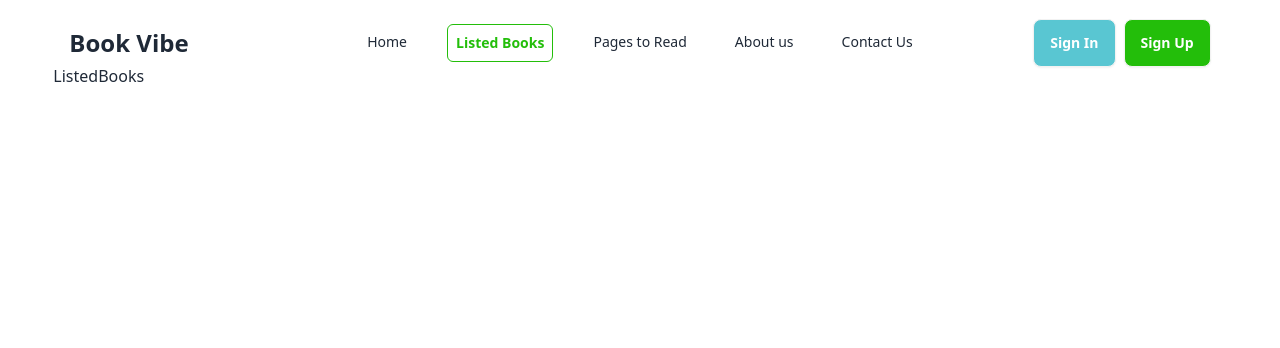
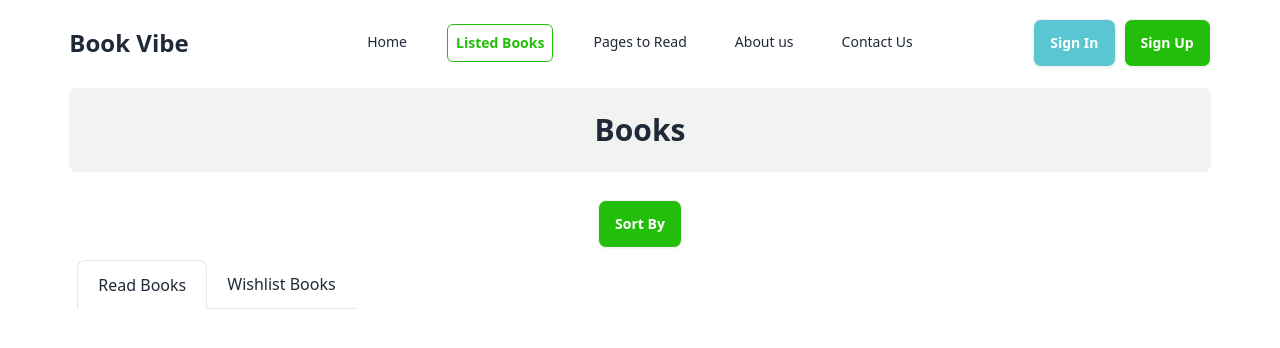
Before and after one commit to TabiaAfrose-git/Assigment-8, a React (Vite) app: page /listedbooks in a window 1280 px wide. Shown: the top 348 px of the page. Built offline with nearby package versions, Linux system fonts and the light colour scheme.

Commit message:
add untility folder

```diff
--- a/package.json
+++ b/package.json
@@ -17,6 +17,7 @@
     "react-dom": "^18.3.1",
     "react-icons": "^5.3.0",
     "react-router-dom": "^6.26.2",
+    "react-toastify": "^10.0.5",
     "sort-by": "^1.2.0"
   },
   "devDependencies": {
--- a/src/Components/BookDetails/BookDetails.jsx
+++ b/src/Components/BookDetails/BookDetails.jsx
@@ -1,4 +1,7 @@
 import { useLoaderData, useParams } from "react-router-dom";
+import { saveReadBooks } from "../../Utility/localstorage";
+import { ToastContainer, toast } from 'react-toastify';
+import 'react-toastify/dist/ReactToastify.css';
 
 const BookDetails = () => {
     const books = useLoaderData();
@@ -7,6 +10,11 @@ const BookDetails = () => {
     const Int_id = parseInt(id);
     const book =  books.find(book =>(book.bookId === Int_id))
     const {image,bookName,tags,author,category,rating,review,totalPages,publisher,yearOfPublishing} = book;
+
+    const  handelReadBooks =()=>{
+      saveReadBooks(Int_id);
+      toast("You already read this book.")
+    }
     return (
 <div className="hero min-h-[100vh-70px]">
   <div className="hero-content bg-base-200 rounded-xl flex-col lg:flex-row p-20 mt-20 ">
@@ -51,14 +59,13 @@ const BookDetails = () => {
 
             </tbody>
         </table>
-    <button className="btn bg-white text-black my-5 m-4 px-6 border border-slate-400">Read</button>
+    <button onClick={handelReadBooks} className="btn bg-white text-black my-5 m-4 px-6 border border-slate-400">Read</button>
       <button className="btn bg-[#59C6D2] text-white my-5">Wishlist</button>
     </div>
   </div>
+  <ToastContainer />
 </div>
-
-
-    );
+);
 };
 
 export default BookDetails;
--- /dev/null
+++ b/src/Components/ReadBooks/ReadBooks.jsx
@@ -0,0 +1,12 @@
+
+const ReadBooks = () => {
+
+    return (
+        <div>
+            <h1>ReadBooks...</h1>
+
+        </div>
+    );
+};
+
+export default ReadBooks;
--- /dev/null
+++ b/src/Components/WishlistBooks/WishlistBooks.jsx
@@ -0,0 +1,10 @@
+
+const WishlistBooks = () => {
+    return (
+        <div>
+            <h1>Wishlist Books...</h1>
+        </div>
+    );
+};
+
+export default WishlistBooks;
--- a/src/Pages/Contact/Contact.jsx
+++ b/src/Pages/Contact/Contact.jsx
@@ -2,7 +2,7 @@
 const Contact = () => {
     return (
         <div className="min-h-full flex items-center justify-center m-auto">
-            <div className="card  bg-base-200  mt-20  p-20">
+            <div className="card  bg-base-200 mt-20 p-20">
                 <div className="card-body">
                     <h2 className="card-title text-3xl font-bold">Contact Us</h2>
                     <p> <span className="font-semibold text-xl">Book Vibe</span><br/>
@@ -15,8 +15,6 @@ const Contact = () => {
                     </p>
                 </div>
             </div>
-
-
         </div>
     );
 };
--- a/src/Pages/ListedBooks/ListedBooks.jsx
+++ b/src/Pages/ListedBooks/ListedBooks.jsx
@@ -1,8 +1,38 @@
+import { useState } from "react";
+import { Link, Outlet } from "react-router-dom";
 
 const ListedBooks = () => {
+    const [tabIndex, setTabIndex] = useState(0);
     return (
         <div>
-            <h1>ListedBooks</h1>
+            <h1 className="text-3xl mx-4 font-bold p-6 bg-base-200 my-6 flex items-center justify-center rounded-lg">Books</h1>
+            <div className="flex items-center justify-center ">
+                <div className="dropdown dropdown-bottom">
+                <div tabIndex={0} role="button" className="btn m-1 bg-[#23BE0A] text-white">Sort By</div>
+                <ul tabIndex={0} className="dropdown-content menu bg-base-100 rounded-box z-[1] w-52 p-2 shadow">
+                    <li><a>Item 1</a></li>
+                    <li><a>Item 2</a></li>
+                    <li><a>Item 3</a></li>
+                </ul>
+                </div>
+            </div>
+            {/* listed book */}
+            <div className="flex items-center mx-4 p-2 overflow-x-auto overflow-y-hidden sm:justify-start flex-nowrap dark:bg-gray-100 dark:text-gray-800 rounded-lg">
+                <Link
+                 to=''
+                onClick={()=> setTabIndex(0)}
+                 rel="noopener noreferrer" href="#" className={`flex items-center flex-shrink-0 px-5 py-3 space-x-2 ${tabIndex === 0 ? 'border border-b-0' : 'border-b'} rounded-t-lg dark:border-gray-600 dark:text-gray-900`}>
+                    <span>Read Books</span>
+                </Link>
+                <Link
+                to={``}
+                onClick={()=> setTabIndex(1)}
+                rel="noopener noreferrer" href="#" className={`flex items-center flex-shrink-0 px-5 py-3 space-x-2 ${tabIndex === 1 ? 'border border-b-0' : 'border-b'} rounded-t-lg dark:border-gray-600 dark:text-gray-900`}>
+                    <span>Wishlist Books</span>
+                </Link>
+            </div>
+            <Outlet></Outlet>
+
         </div>
     );
 };
--- /dev/null
+++ b/src/Utility/localstorage.js
@@ -0,0 +1,19 @@
+
+const getReadBooks  = () =>{
+    const storeReadBooks  = localStorage.getItem('read-books');
+        if(storeReadBooks){
+            return JSON.parse(storeReadBooks);
+
+        }
+        return [];
+}
+
+const saveReadBooks = id => {
+ const storeReadBooks = getReadBooks();
+ const exists = storeReadBooks.find(bookId => bookId === id);
+ if(!exists){
+    storeReadBooks.push(id);
+    localStorage.setItem('read-books', JSON.stringify(storeReadBooks))
+ }
+}
+export{getReadBooks,saveReadBooks}
--- a/src/main.jsx
+++ b/src/main.jsx
@@ -13,6 +13,8 @@ import AboutUs from './Pages/AboutUs/AboutUs';
 import Contact from './Pages/Contact/Contact';
 import Error from './Components/Error/Error';
 import BookDetails from './Components/BookDetails/BookDetails';
+import WishlistBooks from './Components/WishlistBooks/WishlistBooks';
+import ReadBooks from './Components/ReadBooks/ReadBooks';
 
 
 const router = createBrowserRouter([
@@ -45,7 +47,21 @@ const router = createBrowserRouter([
         {
           path:"/book/:id",
           element:<BookDetails></BookDetails>,
-          loader: ()=> fetch('../public/Data.json')
+          loader: ()=> fetch('../public/Data.json'),
+          children:[
+            {
+              index: true,
+              element:<ReadBooks></ReadBooks>,
+              loader: ()=>fetch('../public/Data.json')
+
+            },
+            {
+              path:'wishlist',
+              element:<WishlistBooks></WishlistBooks>,
+              loader: ()=> fetch('../public/Data.json'),
+            }
+          ]
+
         }
 
 
```
Also changed, not shown: src/Components/ListBook/ListBook.jsx (added), 1 other file (tests, documents, lock files or other folders). Lines whose indentation alone changed are shown as unchanged.
